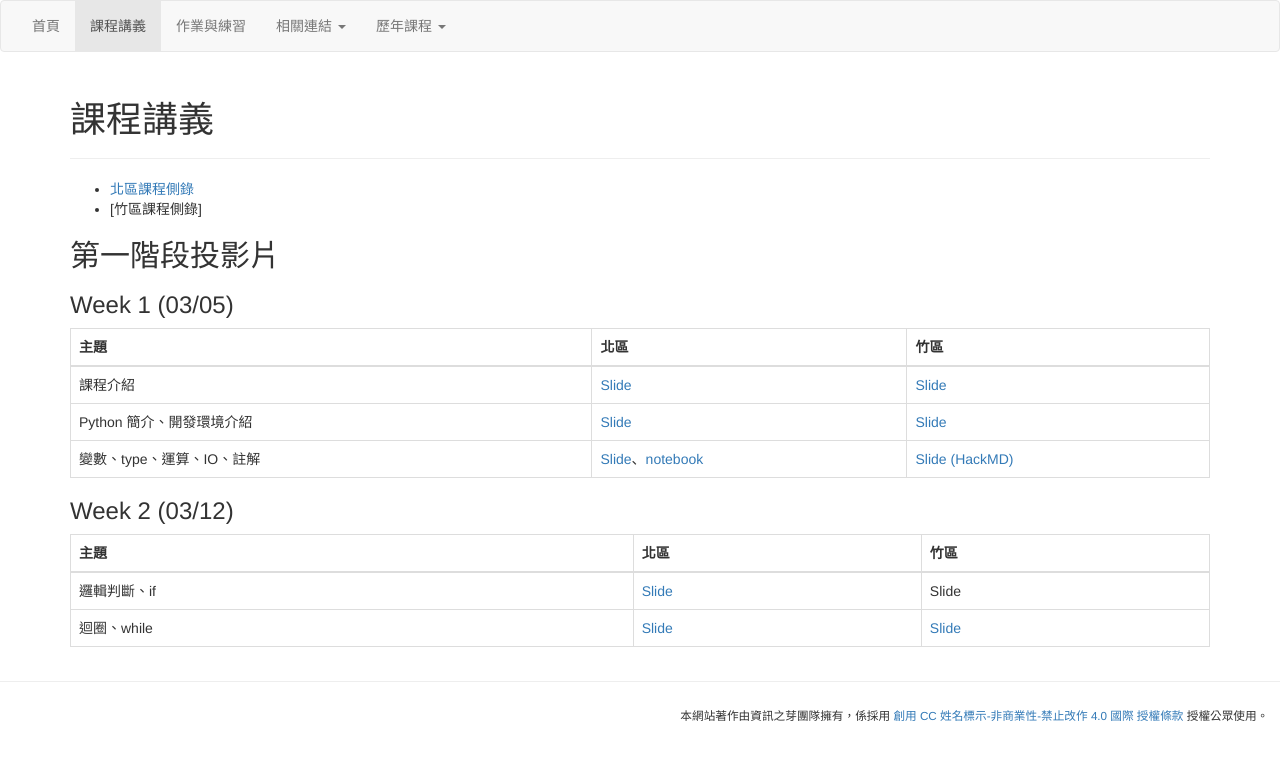
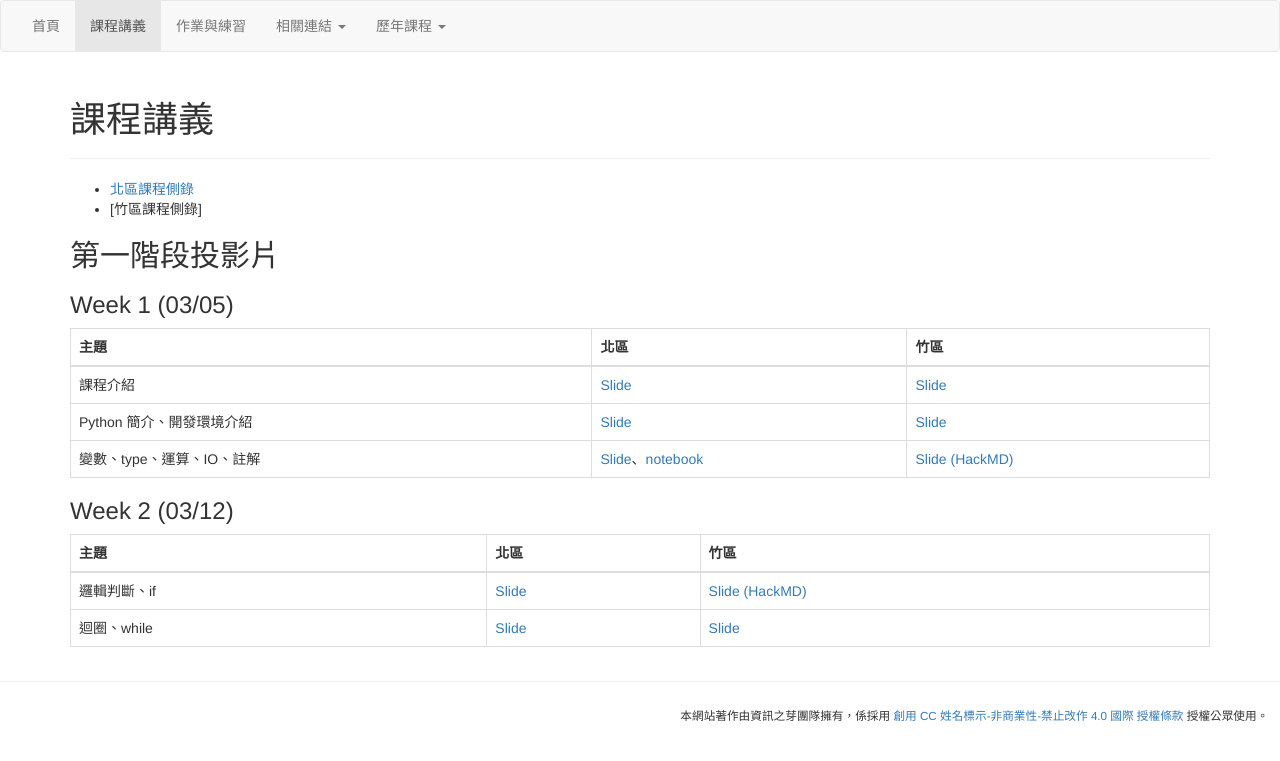
Before and after one commit to tw-csie-sprout/py2023, a Jekyll site: the page built from slides.md, in a window 1280 px wide. Shown: the top 761 px of the page. Built offline with Jekyll 4.4.1, drawn with Linux system fonts in a browser that asks for light colours.

Commit message:
Update week2 slide

```diff
--- a/slides.md
+++ b/slides.md
@@ -23,5 +23,5 @@ title: "課程講義"
 {: .table .table-bordered}
 | 主題 | 北區 | 竹區 |
 | --- | --- | --- |
-| 邏輯判斷、if | [Slide](https://drive.google.com/file/d/16WbwlUrkOamNljgbAbQdAg8Mdo62_rB-/view?usp=sharing) | Slide |
+| 邏輯判斷、if | [Slide](https://drive.google.com/file/d/16WbwlUrkOamNljgbAbQdAg8Mdo62_rB-/view?usp=sharing) | [Slide (HackMD)](https://hackmd.io/@Ren-Hao-Deng/python-if#/) |
 | 迴圈、while | [Slide](https://drive.google.com/file/d/1Y5sgGAt_BkFoqcLh9kbRV8UwEPQeOiqG/view?usp=share_link) | [Slide](https://drive.google.com/file/d/1HnWjJBhinJOu1Yye0huOPJZxNzzfTX4P/view?usp=share_link) |
```
